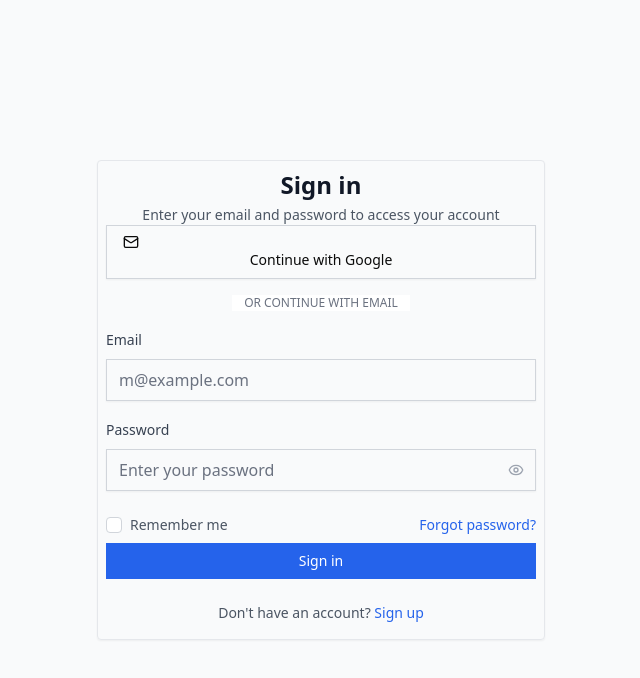
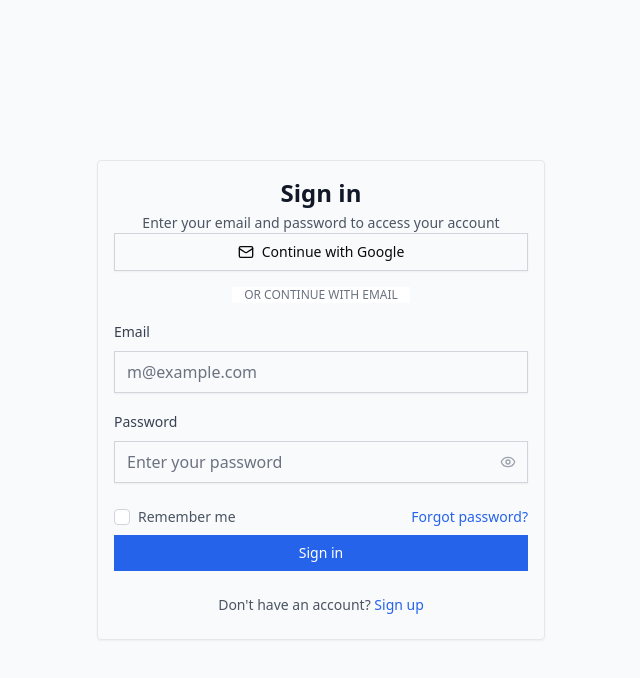
Before and after one commit to 05sanjaykumar/Skyler-AI, a Next.js app in the folder apps/web/: page /signin in a window 1280 px wide. Shown: the top 678 px of the page, without its empty margins (319-959 px from the left). Built offline with nearby package versions, Linux system fonts and the light colour scheme.

Commit message:
fix: Fixed styling

```diff
--- a/apps/web/app/login/page.tsx
+++ b/apps/web/app/login/page.tsx
@@ -12,7 +12,7 @@ export default function Login() {
 
   return (
     <div className="min-h-screen flex items-center justify-center bg-gray-50 px-4">
-      <Card className="w-full max-w-md shadow-sm border border-gray-200 p-2 rounded-sm">
+      <Card className="w-full max-w-md shadow-sm border border-gray-200 p-4 rounded-sm">
         <CardHeader className="space-y-1 text-center">
           <CardTitle className="text-2xl font-semibold text-gray-900">Sign in</CardTitle>
           <CardDescription className="text-gray-600">
@@ -22,7 +22,7 @@ export default function Login() {
         <CardContent className="space-y-4">
           <Button
             variant="outline"
-            className="w-full border-gray-300 hover:bg-gray-50 transition-colors bg-transparent"
+            className="w-full flex justify-center border-gray-300 hover:bg-gray-50 transition-colors bg-transparent"
           >
             <Mail className="mr-2 h-4 w-4" />
             Continue with Google
--- a/apps/web/app/signin/page.tsx
+++ b/apps/web/app/signin/page.tsx
@@ -12,7 +12,7 @@ export default function SigninPage() {
 
   return (
     <div className="min-h-screen flex items-center justify-center bg-gray-50 px-4">
-      <Card className="w-full max-w-md shadow-sm border border-gray-200 p-2 rounded-sm">
+      <Card className="w-full max-w-md shadow-sm border border-gray-200 p-4 rounded-sm">
         <CardHeader className="space-y-1 text-center">
           <CardTitle className="text-2xl font-semibold text-gray-900">Sign in</CardTitle>
           <CardDescription className="text-gray-600">
@@ -22,7 +22,7 @@ export default function SigninPage() {
         <CardContent className="space-y-4">
           <Button
             variant="outline"
-            className="w-full border-gray-300 hover:bg-gray-50 transition-colors bg-transparent"
+            className="w-full flex justify-center border-gray-300 hover:bg-gray-50 transition-colors bg-transparent"
           >
             <Mail className="mr-2 h-4 w-4" />
             Continue with Google
```
